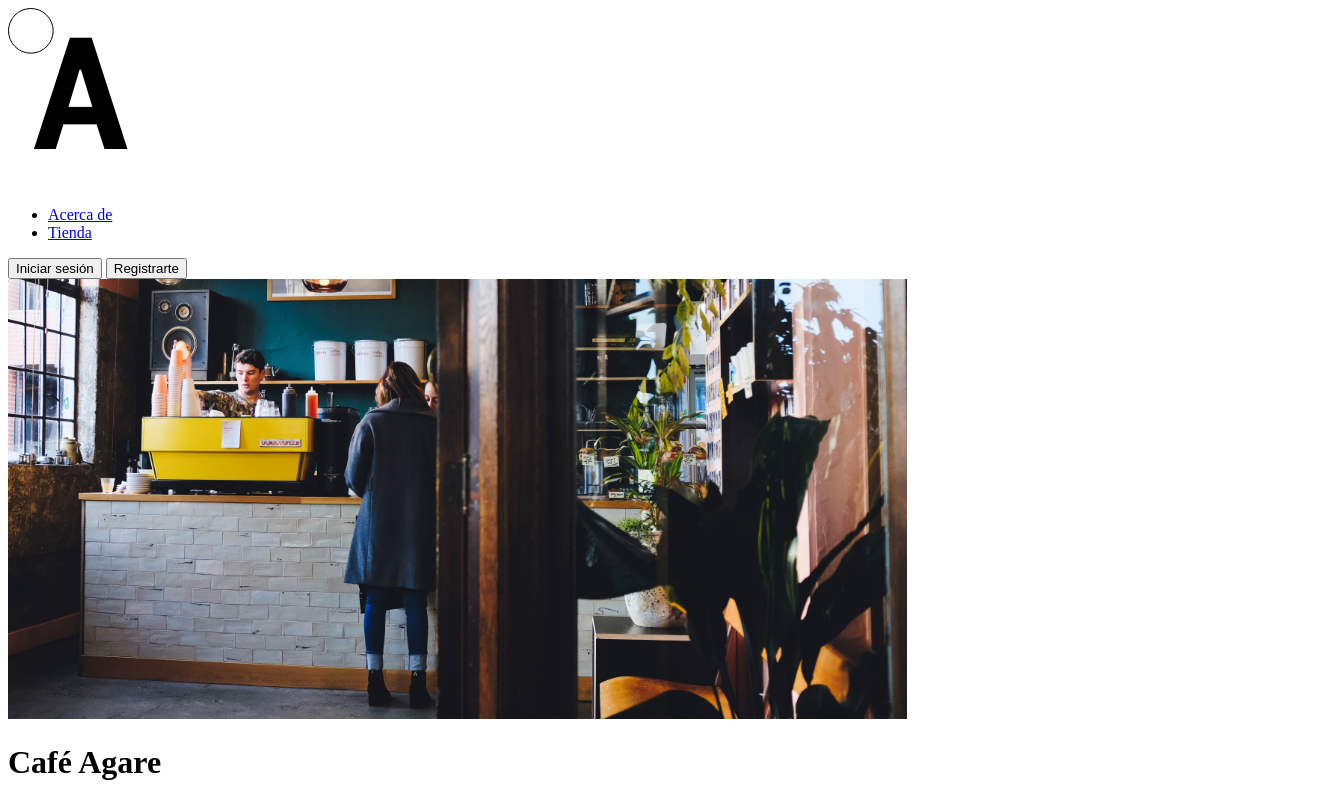
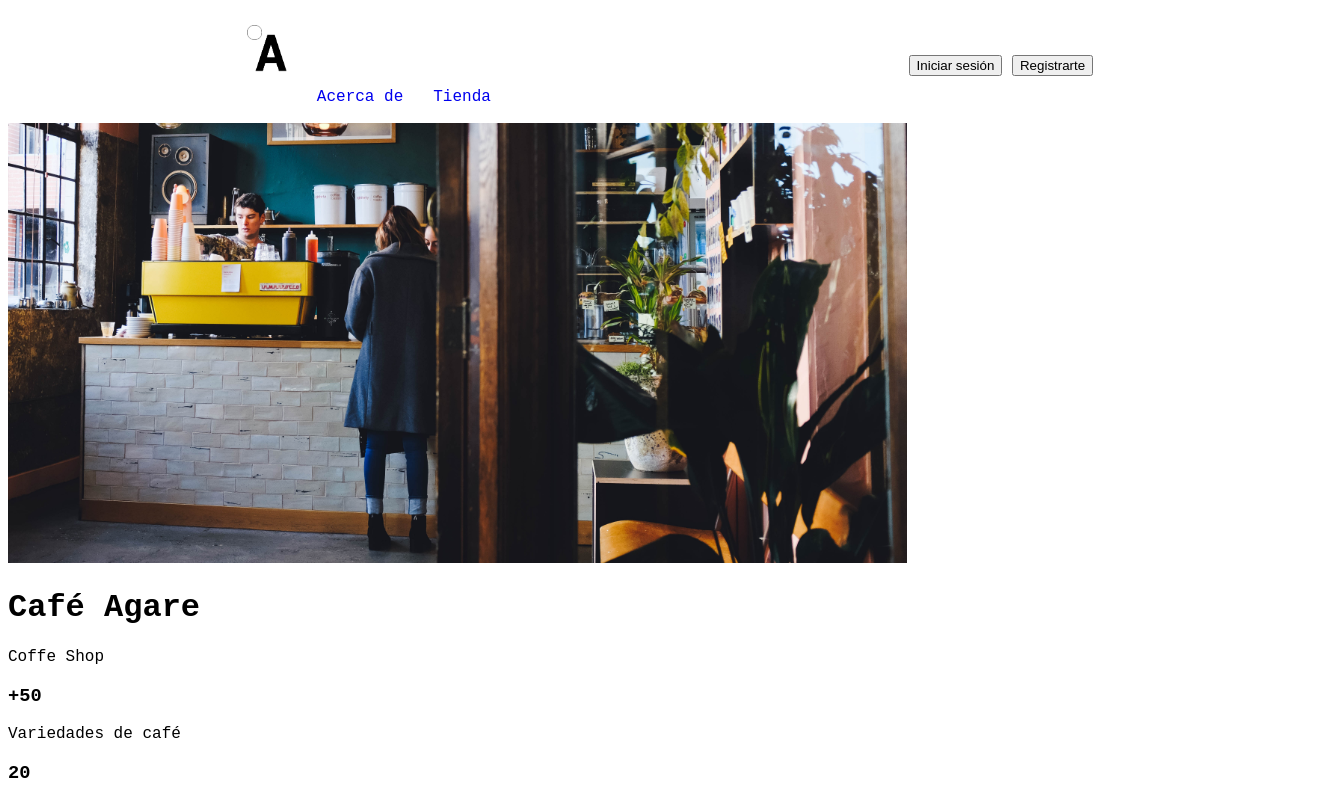
Before and after one commit to Sky1Ly/Cafeteria-Agere, a plain HTML site: page index.html in a window 1280 px wide. Shown: the top 800 px of the page, 1332 px wide, since content can reach past the window. Drawn offline with Linux system fonts and the light colour scheme; a web font is replaced by a local one.

Commit message:
Creando estilo del menú

```diff
--- a/assets/sass/layout/_menu.scss
+++ b/assets/sass/layout/_menu.scss
@@ -0,0 +1,26 @@
+.navBar {
+    display: flex;
+    width: 100%;
+    height: 55px;
+    padding: 30px;
+    align-items: center;
+    justify-content: space-around;
+
+    &__logo {
+        width: 2.5rem;
+    }
+
+    &__ul {
+        display: flex;
+        list-style: none;
+        margin: 0;
+    }
+
+    &__ul li{
+        margin-left: 30px;
+    }
+
+    &__ul li a{
+        text-decoration: none;
+    }
+}
--- a/index.html
+++ b/index.html
@@ -8,13 +8,14 @@
   </head>
   <body>
     <!--Menú-->
-    <nav>
-      <div><img src="./assets/img/logo.png" /></div>
-
-      <ul>
-        <li><a href="#">Acerca de</a></li>
-        <li><a href="#">Tienda</a></li>
-      </ul>
+    <nav class="navBar">
+      <div>
+        <img src="./assets/img/logo.png" class="navBar__logo" />
+        <ul class="navBar__ul">
+          <li><a href="#">Acerca de</a></li>
+          <li><a href="#">Tienda</a></li>
+        </ul>
+      </div>
 
       <div>
         <button>Iniciar sesión</button>
```
Also changed, not shown: assets/css/style.css, 1 other file.
